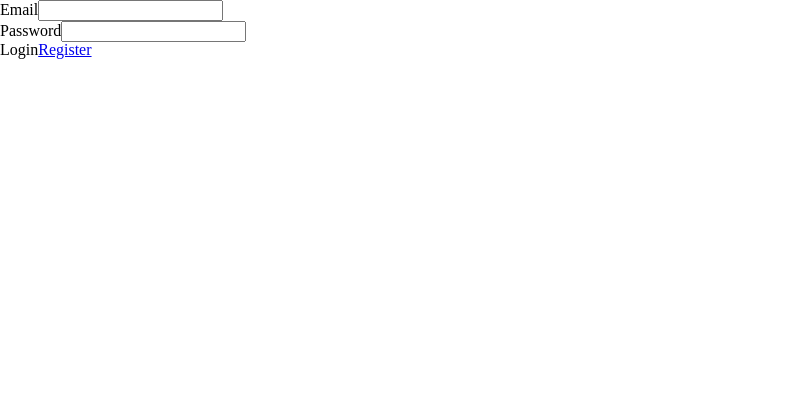
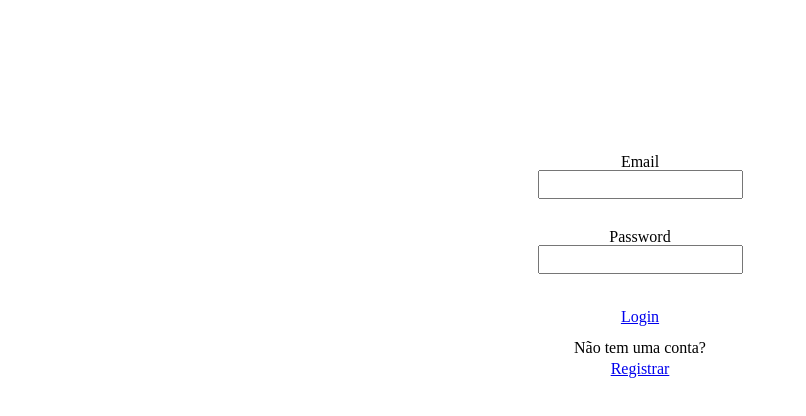
Before and after one commit to antonioclp/Projeto-Y, a React (Vite) app: page / in a window 1280 px wide. Shown: the top 416 px of the page, without its empty margins (0-806 px from the left). Built offline with nearby package versions, Linux system fonts and the light colour scheme.

Commit message:
style: implementação do estilo da pagina de login

```diff
--- a/src/pages/Login.jsx
+++ b/src/pages/Login.jsx
@@ -1,5 +1,8 @@
 import React, { useEffect, useState } from "react";
 import { getUserByEmail } from "../api/request";
+
+// Style
+import "../styles/pages/Login.css";
 
 export default function Login() {
   const [user, setUser] = useState({
@@ -53,8 +56,8 @@
   };
 
   return (
-    <main>
-      <form>
+    <main className="m-login">
+      <form method="submit" className="m-login--form">
         <div>
           <label htmlFor="inputEmail">Email</label>
           <input onChange={onChangeFunc} type="text" id="inputEmail" name="email" />
@@ -70,8 +73,8 @@
           }
         </div>
         <div>
-          <a onClick={onClickFunc} >Login</a>
-          <a href="/register" >Register</a>
+          <a href="/home" onClick={onClickFunc} >Login</a>
+          <span>Não tem uma conta? </span><a href="/register" >Registrar</a>
         </div>
       </form>
     </main>
--- /dev/null
+++ b/src/styles/pages/Login.css
@@ -0,0 +1,32 @@
+.m-login {
+  height: 99vh;
+  display: flex;
+  justify-content: center;
+}
+
+.m-login--form {
+  display: flex;
+  flex-direction: column;
+  align-items: center;
+  padding: 2vw;
+  max-width: 15vw;
+  margin-top: 10%;
+}
+
+.m-login--form div {
+  display: flex;
+  flex-direction: column;
+  align-items: center;
+  margin-bottom: 20px;
+}
+
+.m-login--form input,
+.m-login--form a {
+  width: 100%;
+  padding: 5px;
+  margin-bottom: 10px;
+}
+
+.m-login--form a {
+  text-align: center;
+}
```
Also changed, not shown: src/styles/pages/Login.jsx (deleted).
